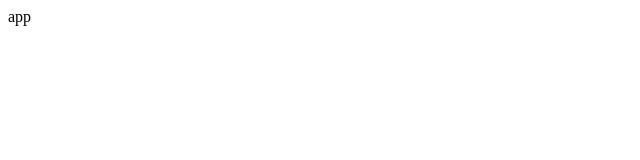
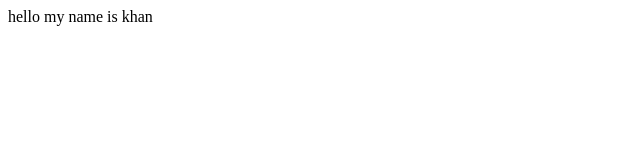
Before and after one commit to Salauddin-Ahmad/rtk-query-practice, a React (Vite) app: page / in a window 1280 px wide. Shown: the top 160 px of the page, without its empty margins (0-640 px from the left). Built offline with nearby package versions, Linux system fonts and the light colour scheme.

Commit message:
slice, store and provider setup done

```diff
--- a/package.json
+++ b/package.json
@@ -11,6 +11,7 @@
   },
   "dependencies": {
     "@reduxjs/toolkit": "^2.2.7",
+    "axios": "^1.7.7",
     "react": "^18.3.1",
     "react-dom": "^18.3.1",
     "react-redux": "^9.1.2"
--- a/src/App.jsx
+++ b/src/App.jsx
@@ -1,9 +1,9 @@
-import React from 'react';
+import ProductsView from './features/products/ProductsView';
 
 const App = () => {
   return (
     <div>
-      app
+      <ProductsView/>
     </div>
   );
 };
--- a/src/app/store.js
+++ b/src/app/store.js
@@ -1,6 +1,10 @@
 import { configureStore } from "@reduxjs/toolkit";
+import productSlice from "../features/products/productsSlice";
+
+
 
 export const store = configureStore({
-    reducer: {}, // Define your reducers here
-
+    reducer: {
+       productsR :productSlice
+    },
 })
--- /dev/null
+++ b/src/features/products/ProductsView.jsx
@@ -0,0 +1,11 @@
+import React from 'react';
+
+const ProductsView = () => {
+    return (
+        <div>
+            hello my name is khan
+        </div>
+    );
+};
+
+export default ProductsView;
--- /dev/null
+++ b/src/features/products/productsSlice.js
@@ -0,0 +1,14 @@
+import { createSlice } from "@reduxjs/toolkit";
+
+const initialState = {
+    products: [],
+    isLoading: false,
+    error: null,
+}
+export const productSlice = createSlice({
+    name: 'products',
+    initialState,
+    reducers: {},
+})
+
+export default productSlice.reducer;
--- a/src/main.jsx
+++ b/src/main.jsx
@@ -1,8 +1,9 @@
 import { createRoot } from 'react-dom/client'
 import App from './App.jsx'
 import './index.css'
+
+import { Provider } from 'react-redux'
 import { store } from './app/store.js'
-import { Provider } from 'react-redux'
 
 createRoot(document.getElementById('root')).render(
   <Provider store={store}>
```
Also changed, not shown: 1 other file (tests, documents, lock files or other folders).
